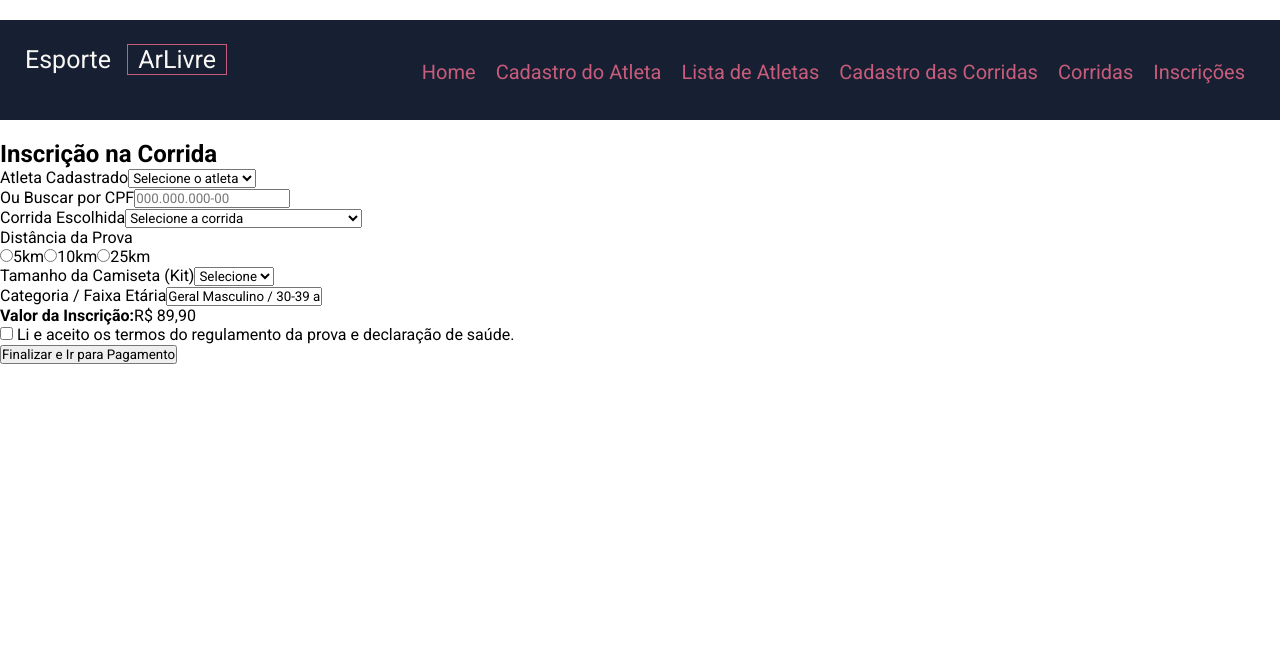
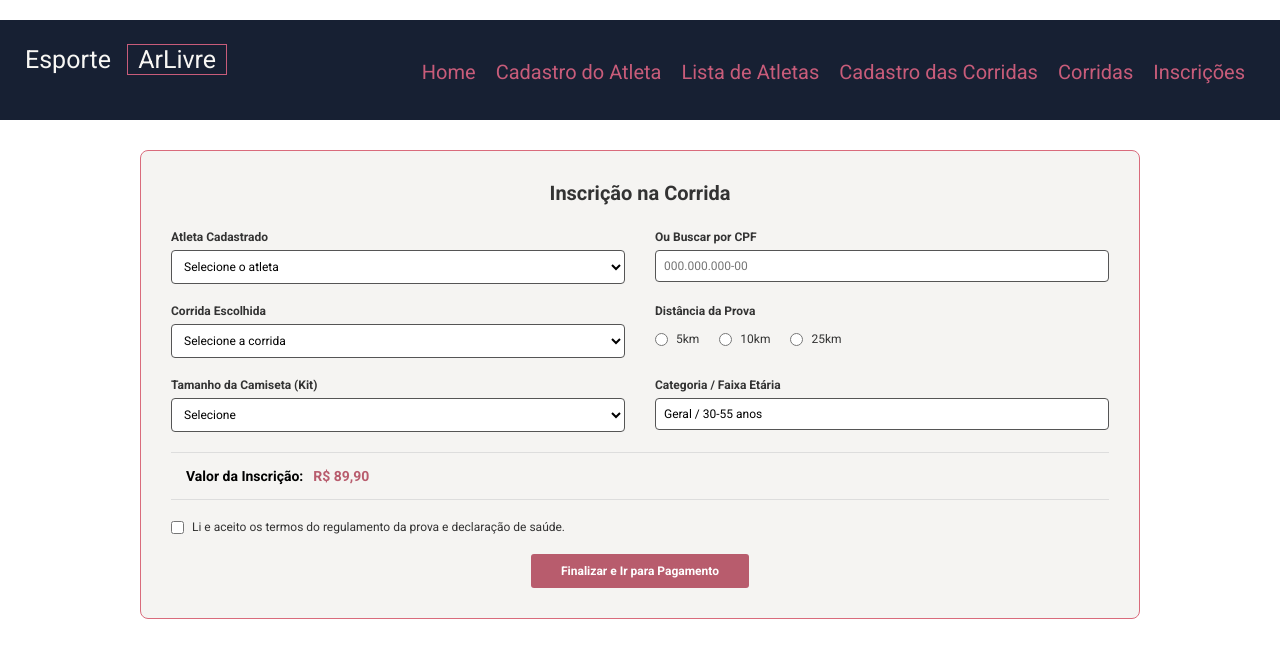
Before and after one commit to anav-ii/Esporte_Arlivre, an Angular app: page /inscricao in a window 1280 px wide. Shown: the top 658 px of the page. Built offline with nearby package versions, Linux system fonts and the light colour scheme.

Commit message:
salvando a função lista em inscrições

```diff
--- a/src/app/component/cdisponiveiscomponent/cdisponiveiscomponent.component.ts
+++ b/src/app/component/cdisponiveiscomponent/cdisponiveiscomponent.component.ts
@@ -1,4 +1,5 @@
 import { Component } from '@angular/core';
+import { Router } from '@angular/router';
 import { Corrida } from '../../models/corridas';
 import { CorridaserviceService } from '../../service/corridaservice.service';
 
@@ -13,15 +14,21 @@ export class CdisponiveiscomponentComponent {
 
   corridas: Corrida[] = [];
 
-  constructor(private corridaService: CorridaserviceService) {
+  constructor(
+    private corridaService: CorridaserviceService,
+    private router: Router
+  ) {
     this.corridas = this.corridaService.listarCorridas();
   }
 
-  inscrever(corrida: Corrida) {
-    alert('Você se inscreveu na corrida: ' + corrida.descricaoCorrida);
+  inscrever(corrida: Corrida): void {
+
+    this.corridaService.selecionarCorrida(corrida);
+
+    this.router.navigate(['/inscricao']);
   }
 
-  excluir(id: number) {
+  excluir(id: number): void {
 
     const confirmar = confirm('Deseja realmente excluir esta corrida?');
 
--- a/src/app/component/inscricaocomponent/inscricaocomponent.component.css
+++ b/src/app/component/inscricaocomponent/inscricaocomponent.component.css
@@ -0,0 +1,128 @@
+#form {
+    width: 1000px;
+    margin: 30px auto;
+    padding: 30px;
+    border: 1px solid #d96b7c;
+    border-radius: 8px;
+    background-color: #f5f4f2;
+}
+
+#form h2 {
+    margin-bottom: 25px;
+    text-align: center;
+    font-size: 20px;
+    color: #333;
+}
+
+#form-inscricao {
+    display: flex;
+    flex-direction: column;
+    gap: 20px;
+}
+
+/* Cada linha do formulário */
+.linha {
+    display: flex;
+    gap: 30px;
+}
+
+/* Campos */
+.campo-atleta,
+.campo-cpf,
+.campo-corrida,
+.campo-distancia,
+.campo-camiseta,
+.campo-categoria {
+    flex: 1;
+}
+
+/* Labels */
+#form label {
+    display: block;
+    margin-bottom: 6px;
+    font-size: 12px;
+    font-weight: bold;
+    color: #333;
+}
+
+/* Inputs e selects */
+#form input[type="text"],
+#form select {
+    width: 100%;
+    box-sizing: border-box;
+    padding: 8px;
+    border: 1px solid #555;
+    border-radius: 4px;
+    font-size: 12px;
+    background-color: white;
+}
+
+/* Distâncias */
+.radios {
+    display: flex;
+    align-items: center;
+    gap: 8px;
+    padding-top: 8px;
+}
+
+.radios input[type="radio"] {
+    width: auto;
+    margin: 0;
+}
+
+.radios label {
+    margin: 0 12px 0 0 !important;
+    font-weight: normal !important;
+}
+
+/* Valor */
+.valor {
+    padding: 15px;
+    border-top: 1px solid #ddd;
+    border-bottom: 1px solid #ddd;
+    font-size: 14px;
+}
+
+.valor strong {
+    margin-right: 10px;
+}
+
+.valor span {
+    color: #b85c6d;
+    font-weight: bold;
+}
+
+/* Termos */
+.termos {
+    display: flex;
+    align-items: center;
+    gap: 8px;
+}
+
+.termos input[type="checkbox"] {
+    width: auto;
+    margin: 0;
+}
+
+.termos label {
+    margin: 0 !important;
+    font-size: 12px;
+    font-weight: normal !important;
+}
+
+/* Botão */
+#btnFinalizar {
+    align-self: center;
+    padding: 10px 30px;
+    border: none;
+    border-radius: 3px;
+    background-color: #b85c6d;
+    color: white;
+    font-size: 12px;
+    font-weight: bold;
+    cursor: pointer;
+}
+
+#btnFinalizar:hover {
+    background-color: #9e4a5a;
+}
--- a/src/app/component/inscricaocomponent/inscricaocomponent.component.html
+++ b/src/app/component/inscricaocomponent/inscricaocomponent.component.html
@@ -2,17 +2,17 @@
 
     <h2>Inscrição na Corrida</h2>
 
-    <form id="form-inscricao">
+    <form id="form-inscricao" (ngSubmit)="finalizarInscricao()">
 
         <div class="linha">
 
             <div class="campo-atleta">
                 <label for="atleta">Atleta Cadastrado</label>
 
-                <select id="atleta" name="atleta">
+                <select id="atleta" name="atleta" [(ngModel)]="atleta">
                     <option value="">Selecione o atleta</option>
-                    <option value="1">João da Silva</option>
-                    <option value="2">Maria Souza</option>
+                    <option value="João da Silva">João da Silva</option>
+                    <option value="Maria Souza">Maria Souza</option>
                 </select>
             </div>
 
@@ -23,6 +23,7 @@
                     type="text"
                     id="cpf"
                     name="cpf"
+                    [(ngModel)]="cpf"
                     placeholder="000.000.000-00">
             </div>
 
@@ -32,17 +33,26 @@
         <div class="linha">
 
             <div class="campo-corrida">
+
                 <label for="corrida">Corrida Escolhida</label>
 
-                <select id="corrida" name="corrida">
-                    <option value="">Selecione a corrida</option>
-                    <option value="1">
-                        Corridas das Estações - Etapa Verão
+                <select
+                    id="corrida"
+                    name="corrida"
+                    [(ngModel)]="corridaSelecionada">
+
+                    <option [ngValue]="null">
+                        Selecione a corrida
                     </option>
-                    <option value="2">
-                        Desafio das Montanhas
-                    </option>
+
+                    @for (corrida of corridas; track corrida.id) {
+                        <option [ngValue]="corrida">
+                            {{ corrida.descricaoCorrida }} - {{ corrida.data }}
+                        </option>
+                    }
+
                 </select>
+
             </div>
 
 
@@ -51,14 +61,34 @@
                 <label>Distância da Prova</label>
 
                 <div class="radios">
-                    <input type="radio" id="5km" name="distancia" value="5km">
+
+                    <input
+                        type="radio"
+                        id="5km"
+                        name="distancia"
+                        value="5km"
+                        [(ngModel)]="distancia">
+
                     <label for="5km">5km</label>
 
-                    <input type="radio" id="10km" name="distancia" value="10km">
+                    <input
+                        type="radio"
+                        id="10km"
+                        name="distancia"
+                        value="10km"
+                        [(ngModel)]="distancia">
+
                     <label for="10km">10km</label>
 
-                    <input type="radio" id="25km" name="distancia" value="25km">
+                    <input
+                        type="radio"
+                        id="25km"
+                        name="distancia"
+                        value="25km"
+                        [(ngModel)]="distancia">
+
                     <label for="25km">25km</label>
+
                 </div>
 
             </div>
@@ -72,12 +102,17 @@
 
                 <label for="camiseta">Tamanho da Camiseta (Kit)</label>
 
-                <select id="camiseta" name="camiseta">
+                <select
+                    id="camiseta"
+                    name="camiseta"
+                    [(ngModel)]="camiseta">
+
                     <option value="">Selecione</option>
                     <option value="P">P</option>
                     <option value="M">M</option>
                     <option value="G">G</option>
                     <option value="GG">GG</option>
+
                 </select>
 
             </div>
@@ -91,8 +126,9 @@
                     type="text"
                     id="categoria"
                     name="categoria"
-                    value="Geral Masculino / 30-39 anos"
+                    [(ngModel)]="categoria"
                     readonly>
+
             </div>
 
         </div>
@@ -105,11 +141,19 @@
 
 
         <div class="termos">
-            <input type="checkbox" id="aceito">
+
+            <input
+                type="checkbox"
+                id="aceito"
+                name="aceito"
+                [(ngModel)]="aceito">
+
             <label for="aceito">
                 Li e aceito os termos do regulamento da prova e declaração de saúde.
             </label>
+
         </div>
+
 
         <button type="submit" id="btnFinalizar">
             Finalizar e Ir para Pagamento
--- a/src/app/component/inscricaocomponent/inscricaocomponent.component.ts
+++ b/src/app/component/inscricaocomponent/inscricaocomponent.component.ts
@@ -1,12 +1,72 @@
 import { Component } from '@angular/core';
+import { FormsModule } from '@angular/forms';
+import { Corrida } from '../../models/corridas';
+import { CorridaserviceService } from '../../service/corridaservice.service';
 
 @Component({
-  selector: 'app-inscricaocomponent',
+  selector: 'app-inscricao',
   standalone: true,
-  imports: [],
+  imports: [FormsModule],
   templateUrl: './inscricaocomponent.component.html',
   styleUrl: './inscricaocomponent.component.css'
 })
 export class InscricaocomponentComponent {
 
+  corridas: Corrida[] = [];
+
+  corridaSelecionada: Corrida | null = null;
+
+  atleta: string = '';
+  cpf: string = '';
+  distancia: string = '';
+  camiseta: string = '';
+  categoria: string = 'Geral / 30-55 anos';
+  aceito: boolean = false;
+
+  constructor(private corridaService: CorridaserviceService) {
+
+    // Pega todas as corridas cadastradas
+    this.corridas = this.corridaService.listarCorridas();
+
+    // Pega a corrida clicada em "Inscrever-se"
+    this.corridaSelecionada =
+      this.corridaService.corridaSelecionada;
+  }
+
+  finalizarInscricao(): void {
+
+    if (!this.corridaSelecionada) {
+      alert('Selecione uma corrida!');
+      return;
+    }
+
+    if (!this.atleta && !this.cpf) {
+      alert('Selecione um atleta ou informe o CPF!');
+      return;
+    }
+
+    if (!this.distancia) {
+      alert('Selecione a distância!');
+      return;
+    }
+
+    if (!this.camiseta) {
+      alert('Selecione o tamanho da camiseta!');
+      return;
+    }
+
+    if (!this.aceito) {
+      alert('Você precisa aceitar os termos!');
+      return;
+    }
+
+    alert(
+      'Inscrição realizada com sucesso!\n\n' +
+      'Corrida: ' + this.corridaSelecionada.descricaoCorrida +
+      '\nData: ' + this.corridaSelecionada.data +
+      '\nAtleta: ' + (this.atleta || 'CPF: ' + this.cpf) +
+      '\nDistância: ' + this.distancia +
+      '\nCamiseta: ' + this.camiseta
+    );
+  }
 }
--- a/src/app/service/corridaservice.service.ts
+++ b/src/app/service/corridaservice.service.ts
@@ -8,6 +8,8 @@ export class CorridaserviceService {
 
   private corridas: Corrida[] = [];
 
+  corridaSelecionada: Corrida | null = null;
+
   adicionarCorrida(corrida: Corrida): void {
     this.corridas.push(corrida);
   }
@@ -16,6 +18,10 @@ export class CorridaserviceService {
     return this.corridas;
   }
 
+  selecionarCorrida(corrida: Corrida): void {
+    this.corridaSelecionada = corrida;
+  }
+
   excluirCorrida(id: number): void {
     this.corridas = this.corridas.filter(
       corrida => corrida.id !== id
```
